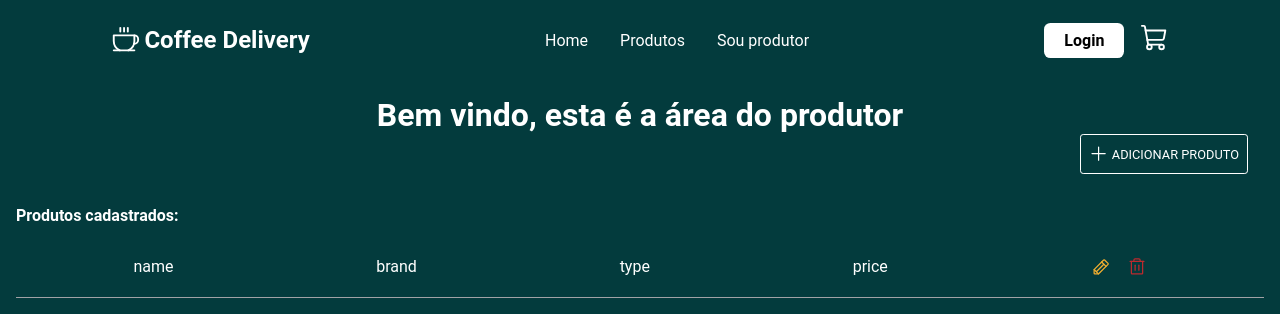
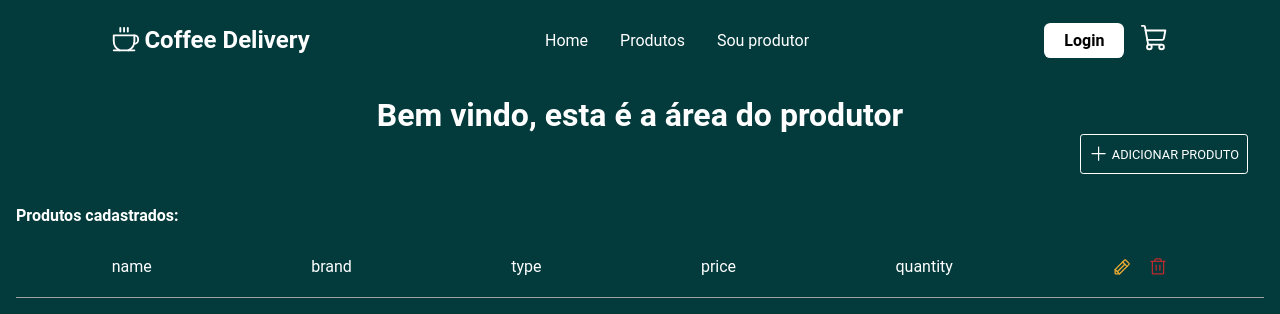
Before and after one commit to Kelvis-fernando/e-commerce, a React (Create React App) app: page /producer in a window 1280 px wide. Shown: the top 314 px of the page. Built offline with nearby package versions, Linux system fonts and the light colour scheme.

Commit message:
added camp quantity

```diff
--- a/src/components/producer/AddProductForm.tsx
+++ b/src/components/producer/AddProductForm.tsx
@@ -1,4 +1,4 @@
-import axios from "axios";
+// import axios from "axios";
 import { FormEvent } from "react";
 import {
   AddProductFormContainer,
@@ -80,8 +80,8 @@ const AddProductForm = () => {
           <input type="text" name="notes" id="notes" />
         </div>
         <div>
-          <label htmlFor="description">Descrição</label>
-          <input type="text" name="description" id="description" />
+          <label htmlFor="quantity">Quantidade em estoque</label>
+          <input type="number" name="quantity" id="quantity" />
         </div>
       </InputStyles>
       <button type="submit">ADICIONAR</button>
--- a/src/pages/Producer.tsx
+++ b/src/pages/Producer.tsx
@@ -48,6 +48,7 @@ const Producer = () => {
               <span>brand</span>
               <span>type</span>
               <span>price</span>
+              <span>quantity</span>
               <div>
                 <Pencil size={20} />
                 <span>
```
